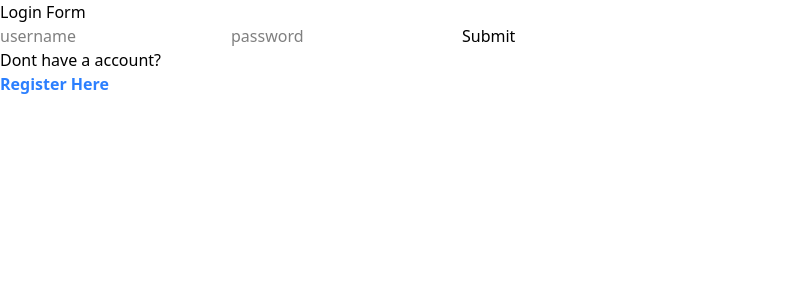
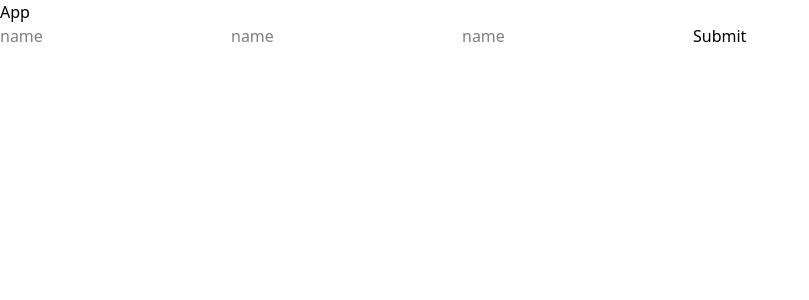
Before and after one commit to swaru1/react-class, a React (Vite) app: page / in a window 1280 px wide. Shown: the top 300 px of the page, without its empty margins (0-809 px from the left). Built offline with nearby package versions, Linux system fonts and the light colour scheme.

Commit message:
Two way Binding

```diff
--- a/src/App.jsx
+++ b/src/App.jsx
@@ -3,15 +3,24 @@ import Login from "./components/Login";
 import Register from "./components/Register";
 
 const App = () => {
-  const [toggle, setToggle] = useState(true);
+  const [formData, setFormData] = useState({
+    name: '',
+    email: "",
+    dob: "",
+  })
+
+  console.log(formData);
+
 
   return (
     <div>
-      {toggle ? (
-        <Login setToggle={setToggle} />
-      ) : (
-        <Register setToggle={setToggle} />
-      )}
+      <h1>App</h1>
+      <form action="">
+        <input onChange={(e)=> setFormData({...formData, name: e.target.value})} type="text" placeholder="name" />
+        <input onChange={(e)=> setFormData({...formData, email: e.target.value})} type="text" placeholder="name" />
+        <input onChange={(e)=> setFormData({...formData, dob : e.target.value})} type="text" placeholder="name" />
+        <button>Submit</button>
+      </form>
     </div>
   );
 };
--- a/src/components/Login.jsx
+++ b/src/components/Login.jsx
@@ -17,7 +17,7 @@ const Login = ({ setToggle }) => {
       </form>
 
         <p>Dont have a account?</p>
-        <span onClick={handleClick} className="text-blue-500 capitalize font-semibold">Register Here</span>
+        <span onClick={handleClick} className="cursor-pointer text-blue-500 capitalize font-semibold">Register Here</span>
 
     </div>
   );
--- a/src/components/Register.jsx
+++ b/src/components/Register.jsx
@@ -10,7 +10,9 @@ const Register = ({ setToggle }) => {
       <h1>Register Form</h1>
 
       <form action="">
-        <input type="text" placeholder="Full name" />
+        <input onChange={(e) => {
+            e.target.value
+        }} type="text" placeholder="Full name" />
         <input type="text" placeholder="username" />
         <input type="text" placeholder="password" />
         <input type="submit" />
@@ -20,7 +22,7 @@ const Register = ({ setToggle }) => {
         already have an account?{" "}
         <span
           onClick={handleClick}
-          className="text-blue-500 font-semibold capitalize"
+          className="cursor-pointer text-blue-500 font-semibold capitalize"
         >
           {" "}
           Login here
```
